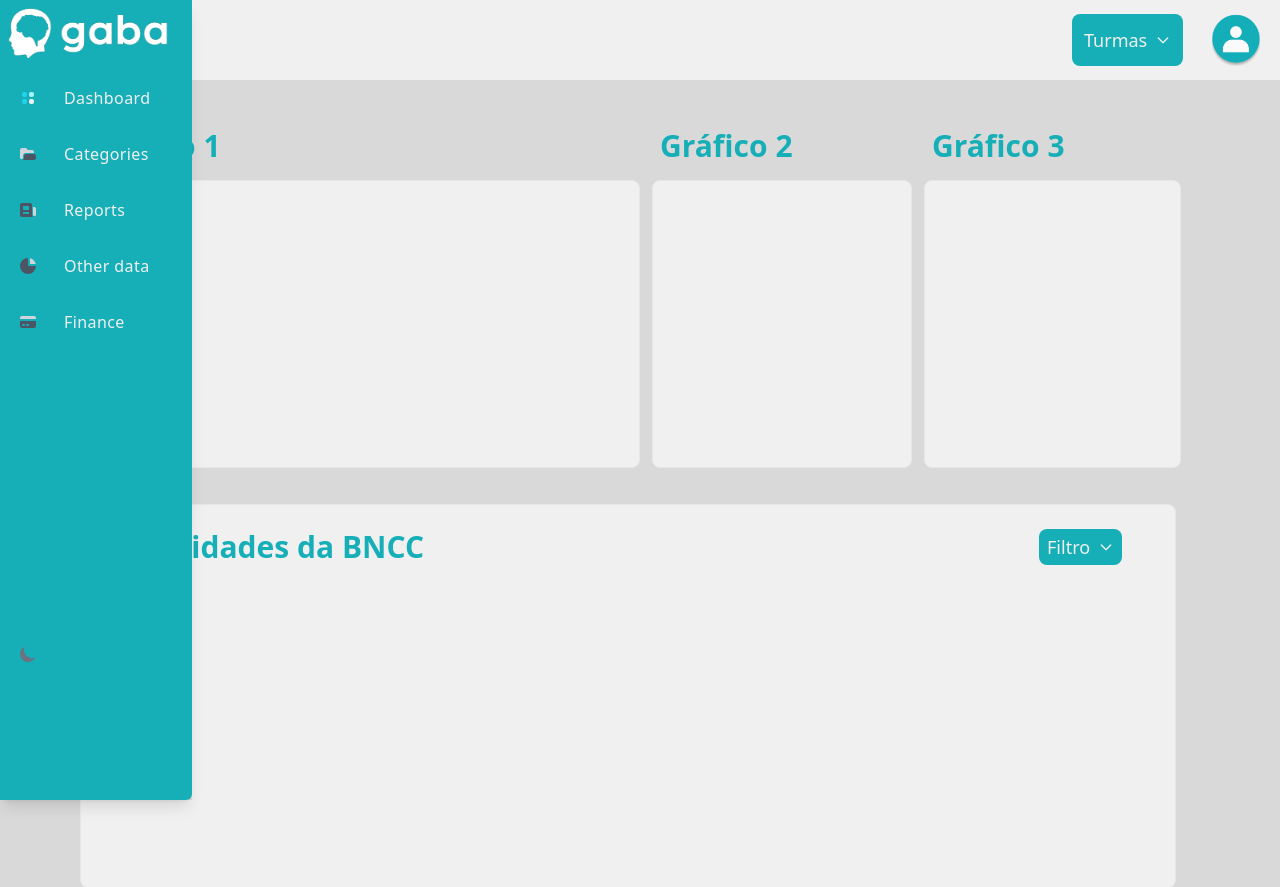
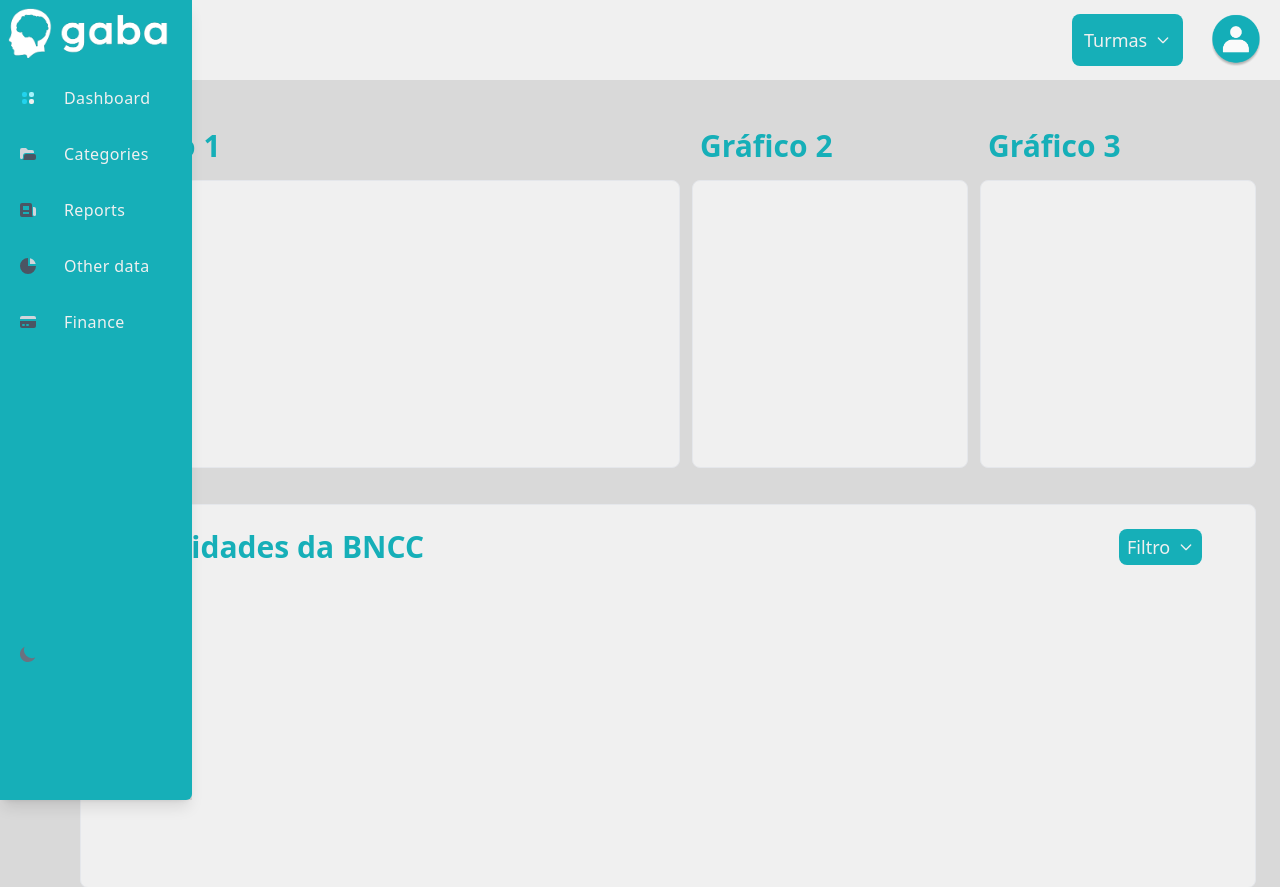
Before and after one commit to 2023M2T6-Inteli/Projeto3, a Node server app: page /menu/ in a window 1280 px wide. Shown: the top 887 px of the page. Run offline with Node 20, Linux system fonts and the light colour scheme; style sheets or scripts are compiled from the project's sources; some libraries are stand-ins or nearby versions.

Commit message:
Update logged_in.pug

```diff
--- a/src/views/layouts/logged_in.pug
+++ b/src/views/layouts/logged_in.pug
@@ -9,7 +9,7 @@
     body(class='w-full h-full bg-[#D9D9D9]')
         include ../includes/head.pug
         include ../includes/sidebar.pug
-        main(class='mt-24 mx-[5rem]')
+        main(class='mt-24 ml-[5rem]')
             block content
         block body_scripts
             script(src="./javascripts/darkmode.js")
```
